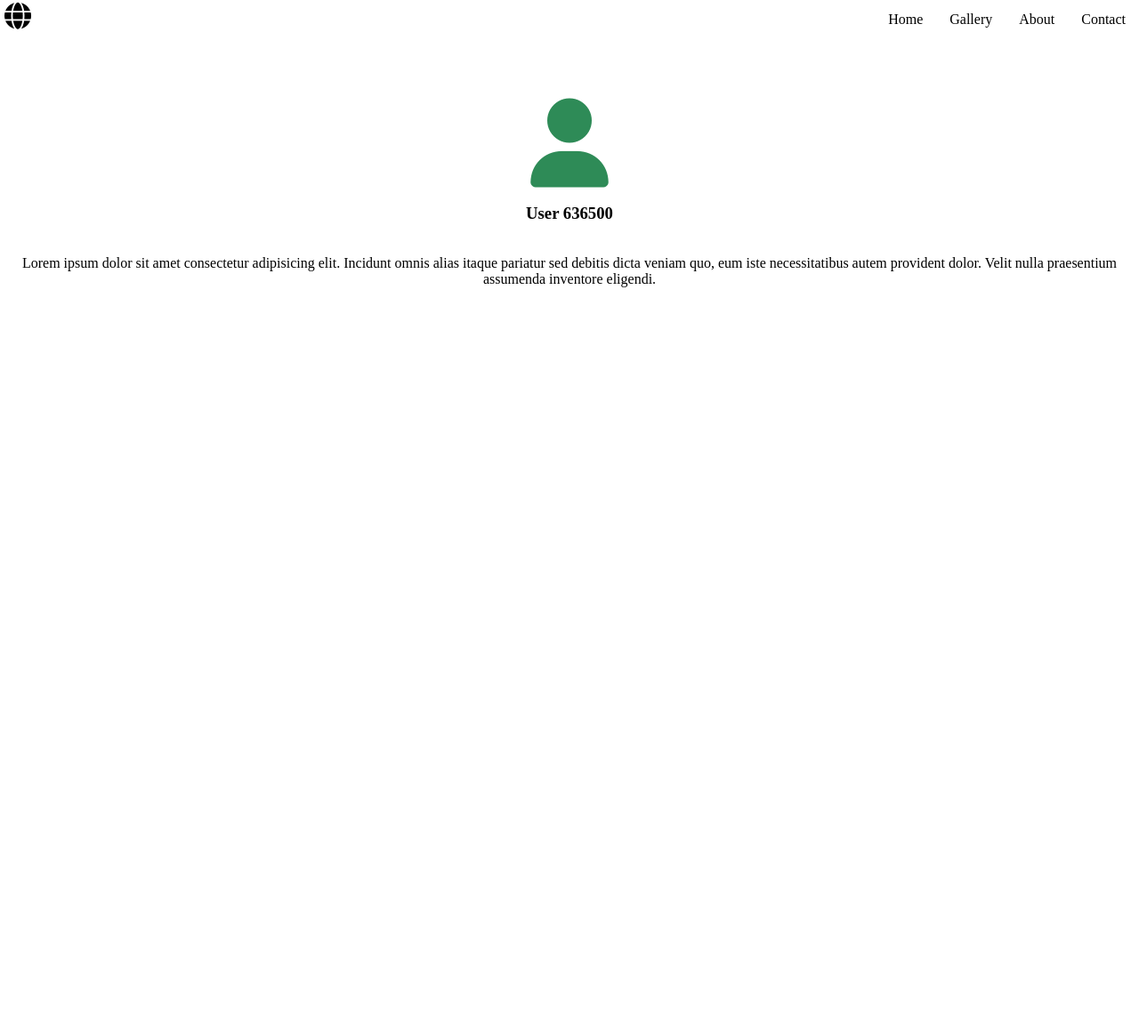
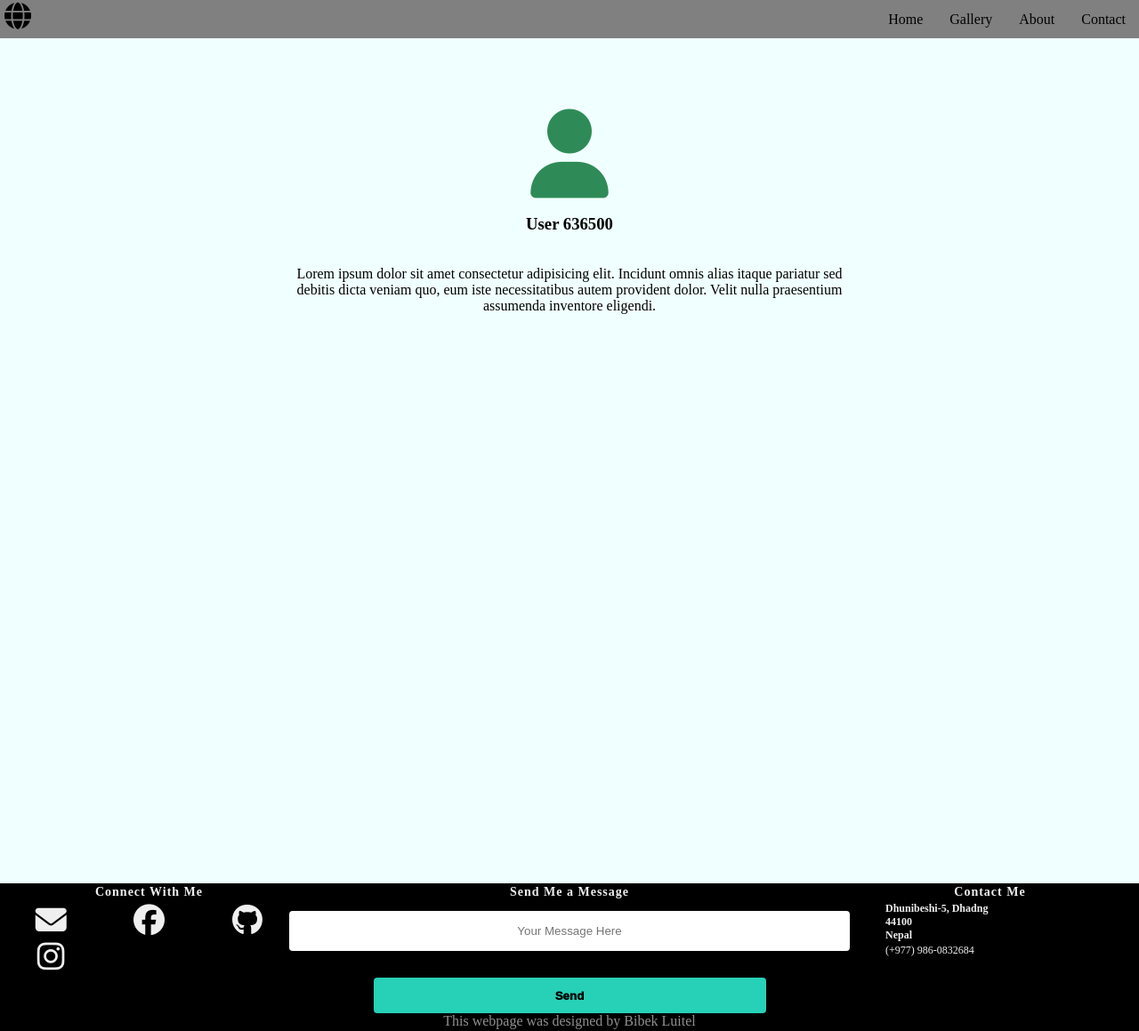
Before and after one commit to lbibek2004/class-practice, a plain HTML site: page index.html in a window 1280 px wide. Shown: the part 2-1161 px from the top of the page at 89% size. Before the commit the page ends 800 px from the top, so only its background shows below. Drawn offline with Linux system fonts and the light colour scheme.

Commit message:
Add files via upload

```diff
--- /dev/null
+++ b/Styles/footer.css
@@ -0,0 +1,144 @@
+.footer{
+    padding: 2px;
+    justify-content: space-between;
+    display: grid;
+    grid-template-columns: 1fr 2fr 1fr;
+    background-color: black;
+    padding-left: 10px;
+    padding-right: 10px;
+    color: #efefef;
+    margin-top: 640px;
+}
+.footer div{
+text-align: center;
+}
+.footer div h3{
+font-weight: 800;
+padding-bottom: 5px;
+letter-spacing: 1px;
+}
+.logos-container{
+  align-content: space-between;
+  display: grid;
+  justify-content: space-between;
+  column-gap: 16px;
+}
+.my-contact{
+font-size: 12px;
+text-align: left;
+padding-left: 40px;
+padding-bottom: 2px;
+transition-duration: 0.2s;
+}
+.my-contact:hover{
+transform: scale(1.1);
+}
+.column-3 a{
+text-decoration: none;
+color: #efefef;
+transition-duration: 0.3s;
+}
+.column-3 a:hover{
+text-decoration: none;
+color: #efefef;
+text-decoration: underline;
+transform: scale(1.1);
+}
+form input{
+width: 100%;
+height: 45px;
+border-radius: 4px;
+text-align: center;
+margin-top: 10px;
+margin-bottom: 30px;
+outline: none;
+border: none;
+}
+form button{
+border: none;
+outline: none;
+border-radius: 4px;
+height: 40px;
+width: 40%;
+background-color: rgb(38, 209, 183);
+color: rgb(0, 0, 0);
+font-weight: 1000;
+transition-duration: 0.2s;
+}
+form button:hover{
+transform: scale(1.05);
+}
+.footer div h3{
+  font-size: 14px;
+  padding-bottom: 3px;
+}
+#logos{
+  color: #efefef;
+  font-size: 35px;
+  padding: 3px;
+  transition-duration: 0.2s;
+}
+#logos:hover{
+transform: scale(1.2);
+}
+form button{
+justify-content: center;
+border: none;
+outline: none;
+border-radius: 4px;
+height: 40px;
+width: 70%;
+background-color: rgb(38, 209, 183);
+color: rgb(0, 0, 0);
+font-weight: 1000;
+transition-duration: 0.2s;
+}
+
+@media (min-width: 200px) and (max-width: 400px) {
+.my-contact{
+  font-size: 10px;
+  text-align: left;
+  padding-left: 20px;
+}
+#logos{
+  font-size: 30px;
+  padding: 2px;
+}
+.logos-container{
+  column-gap: 8px;
+}
+.footer{
+    padding: 1px;
+    padding-left: 10px;
+    padding-right: 10px;
+}
+}
+@media (max-width: 700px) {
+#logos{
+  font-size: 30px;
+}
+  .logos-container {
+    grid-template-columns: 1fr 1fr;
+    grid-template-rows: 1fr 1fr;
+  }
+}
+@media (min-width: 701px) and (max-width: 1299px) {
+
+  .logos-container {
+    grid-template-columns: 1fr 1fr 1fr;
+    grid-template-rows: 1fr 1fr;
+  }
+}
+@media (min-width: 1300px) {
+
+  .logos-container {
+    grid-template-columns: 1fr 1fr 1fr 1fr;
+    grid-template-rows: 1fr 1fr;
+  }
+}
+.copyright{
+  grid-column: 1 / span 3;
+  text-align: center;
+  font-weight: lighter;
+  opacity: 60%;
+}
--- a/Styles/styles.css
+++ b/Styles/styles.css
@@ -1,12 +1,23 @@
 *{
     margin: 0;
     padding: 0;
-    transition-duration: 0.3s;
+    transition-duration: 0.25s;
 }
-
+body{
+    background-color: azure;
+}
+.header{
+    background-color:gray;
+    height: 45px;
+}
 nav ul li{
     display: inline-block;
     padding: 0px 15px 0px 15px;
+}
+nav ul li a,
+.user-details h3 a{
+    text-decoration: none;
+    color: inherit;
 }
 nav ul{
     display: flex;
@@ -20,6 +31,8 @@ nav ul{
 }
 .user-details{
     text-align: center;
+    width: 50%;
+    margin-left: 25%;
 }
 #user-avater{
     margin-top: 80px;
@@ -32,14 +45,14 @@ nav ul{
 }
 #profile:hover,
 #user-avater:hover,
-.header h3:hover{
+.user-details h3 a:hover,
+nav ul li:hover{
     transform: scale(1.2);
 }
-nav ul li:hover{
-    color: aquamarine;
-    transform: scale(1.2);
-    cursor: pointer;
-}
-#profile:hover{
+
+#profile:hover,
+#user-avater:hover,
+nav ul li a:hover,
+.user-details h3 a:hover{
     color: aquamarine;
 }
--- a/index.html
+++ b/index.html
@@ -5,6 +5,7 @@
     <meta name="viewport" content="width=device-width, initial-scale=1.0">
 
     <link rel="stylesheet" href="./Styles/styles.css">
+    <link rel="stylesheet" href="./Styles/footer.css">
 
     <script src="https://kit.fontawesome.com/2a697e5a20.js" crossorigin="anonymous"></script>
     <title>Document</title>
@@ -15,19 +16,54 @@
         <div class="navigation">
         <nav>
             <ul>
-                <li>Home</li>
-                <li>Gallery</li>
-                <li>About</li>
-                <li>Contact</li>
+                <li><a href="./Html/home.html">Home</li></a>
+                <li><a href="./Html/gallary.html">Gallery</li></a>
+                <li><a href="./Html/about.html">About</li></a>
+                <li><a href="./Html/contacts.html">Contact</li></a>
             </ul>
         </nav>
     </div>
+    </div>
             <div class="user-details">
                 <i id="user-avater"class="fa-solid fa-user"></i><br><br>
-            <h3>User 636500</h3><br><br>
+                    <h3><a href="./">User 636500</a></h3><br><br>
             <p>Lorem ipsum dolor sit amet consectetur adipisicing elit. Incidunt omnis alias itaque pariatur sed debitis dicta veniam quo, eum iste necessitatibus autem provident dolor. Velit nulla praesentium assumenda inventore eligendi.</p>
 
         </div>
-    </div>
+
+
+        <div class="footer">
+            <div class="column-1">
+                <h3>Connect With Me</h3>
+                <div class="logos-container">
+                <a href="mailto:lbibek2004@gmail.com?subject=From Github: I want to connect" target="_blank">
+                    <i class="fa-solid fa-envelope"  id="logos"></i>
+                </a>
+                <a href="https://www.facebook.com/officialsexypotato" target="_blank">
+                    <i class="fa-brands fa-facebook" id="logos"></i>
+                </a>
+                <a href="https://github.com/lbibek2004" target="_blank">
+                    <i class="fa-brands fa-github" id="logos"></i>
+                </a>
+                <a href="https://www.instagram.com/officialsexypotato" target="_blank">
+                    <i class="fa-brands fa-instagram" id="logos"></i>
+                </a>
+            </div>
+        </div>
+            <div class="column-2">
+                <h3>Send Me a Message</h3>
+                <form>
+                    <input type="text" placeholder="Your Message Here">
+                    <button type="submit" onclick="displayPopup()">Send</button>
+                </form>
+            </div>
+            <div class="column-3">
+                <h3>Contact Me</h3>
+                <a href="https://maps.app.goo.gl/fFf9JRTZutnBEM6D6" target="_blank"><p class="my-contact"><strong>Dhunibeshi-5, Dhadng<br>44100<br>Nepal<br></strong></p>
+                </a>
+                <a href="tel:+9779860832684"><p class="my-contact">(+977) 986-0832684</p></a>
+            </div>
+            <p class="copyright">This webpage was designed by Bibek Luitel</p>
+        </div>
 </body>
 </html>
```
Also changed, not shown: Html/about.html (added), Html/contacts.html (added), Html/gallary.html (added), Html/home.html (added).
